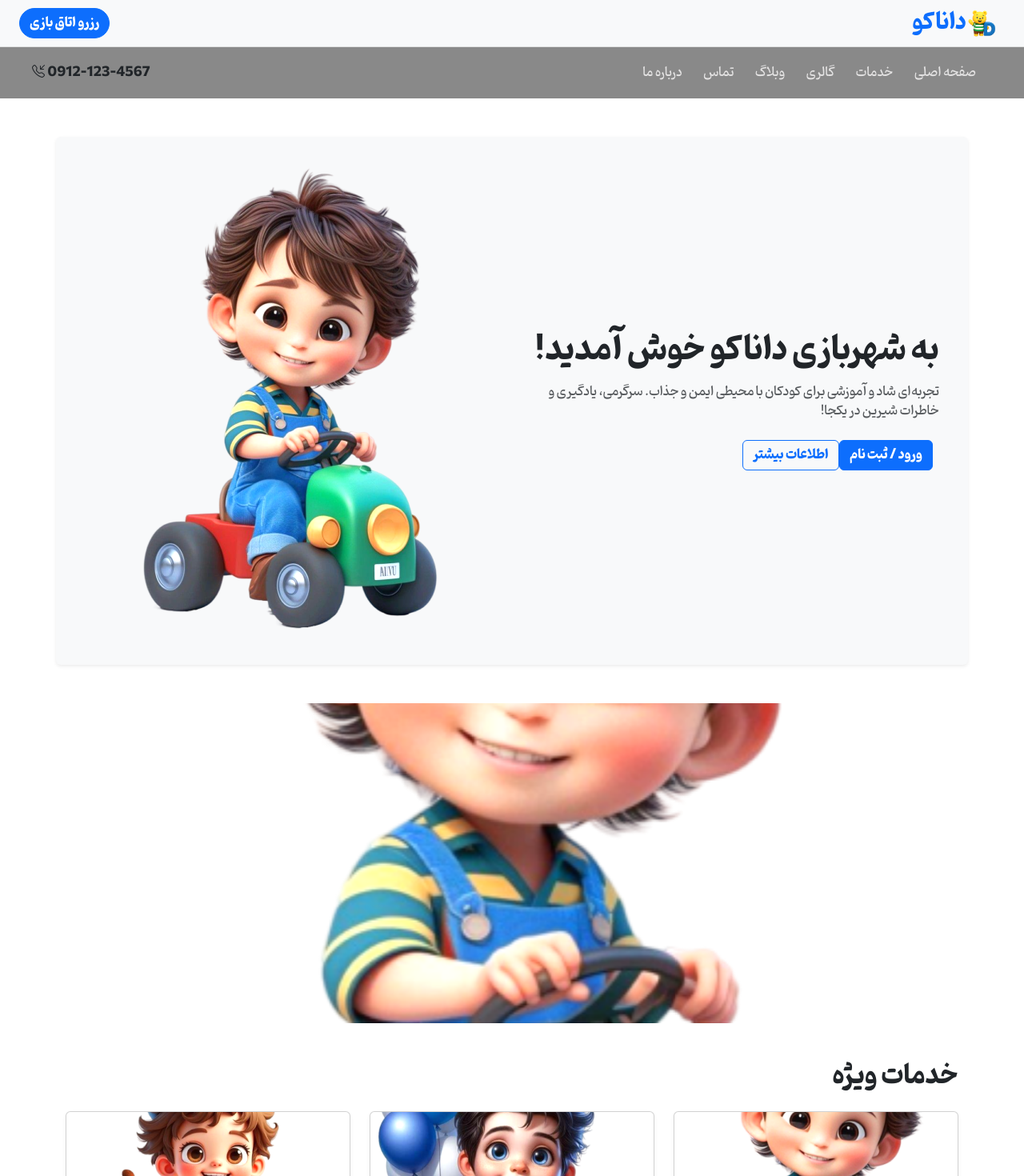
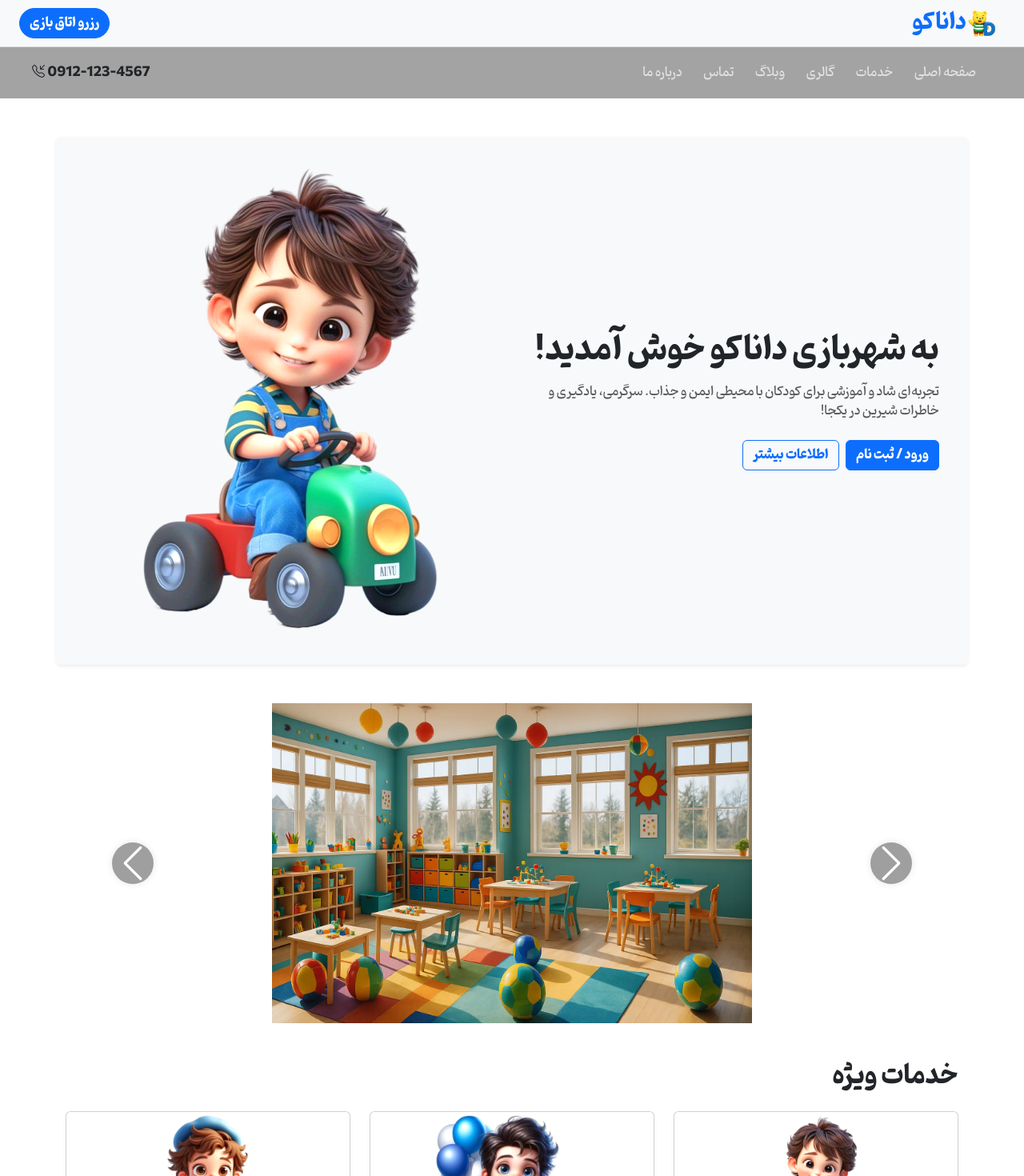
Before and after one commit to HosseinzGTX7/nuxtjs-danaco-website, a Nuxt app: page / in a window 1280 px wide. Shown: the top 1470 px of the page at 80% size. Built offline with nearby package versions, Linux system fonts and the light colour scheme.

Commit message:
add Home page and Debug

```diff
--- a/app/components/Header.vue
+++ b/app/components/Header.vue
@@ -30,18 +30,26 @@
         </button>
 
         <div class="collapse navbar-collapse" id="navbarNav">
+  <ul class="navbar-nav py-1 px-3 ms-auto mb-2 mb-lg-0">
+    <li class="nav-item">
+      <NuxtLink to="/" class="nav-link" exact-active-class="active">صفحه اصلی</NuxtLink></li>
+    <li class="nav-item">
+      <NuxtLink to="/services" class="nav-link" exact-active-class="active">خدمات</NuxtLink></li>
+    <li class="nav-item">
+      <NuxtLink to="/gallery" class="nav-link" exact-active-class="active">گالری</NuxtLink></li>
+    <li class="nav-item">
+      <NuxtLink to="/blog" class="nav-link" exact-active-class="active">وبلاگ</NuxtLink></li>
+    <li class="nav-item">
+      <NuxtLink to="/contact" class="nav-link" exact-active-class="active">تماس</NuxtLink></li>
+    <li class="nav-item">
+      <NuxtLink to="/about" class="nav-link" exact-active-class="active">درباره ما</NuxtLink></li>
+  </ul>
 
-          <ul class="navbar-nav py-1 px-3 ms-auto mb-2 mb-lg-0">
-            <li class="nav-item"><a class="nav-link active" href="#">صفحه اصلی</a></li>
-            <li class="nav-item"><NuxtLink class="nav-link" to="services">خدمات</NuxtLink></li>
-            <li class="nav-item"><NuxtLink class="nav-link" to="/gallery">گالری</NuxtLink></li>
-            <li class="nav-item"><NuxtLink class="nav-link" to="/blog">وبلاگ</NuxtLink></li>
-            <li class="nav-item"><NuxtLink class="nav-link" to="/contact">تماس</NuxtLink></li>
-            <li class="nav-item"><NuxtLink class="nav-link" to="/about">درباره ما</NuxtLink></li>
-          </ul>
+  <span class="text-dark fw-bold p-1 me-2 mt-lg-0">
+    0912-123-4567 <i class="bi bi-telephone-inbound"></i>
+  </span>
+</div>
 
-          <span class="text-dark fw-bold p-1 me-2 mt-lg-0">0912-123-4567 <i class="bi bi-telephone-inbound"></i></span>
-        </div>
       </div>
     </nav>
   </header>
@@ -56,7 +64,7 @@
 
 /* بخش منو */
 .main-nav {
-  background-color: #898989;
+  background-color: #a3a3a3;
 }
 .nav-link {
   color: #e4e3e3 !important;
--- a/app/layouts/default.vue
+++ b/app/layouts/default.vue
@@ -7,5 +7,15 @@
 </template>
 
 <script setup>
-import Navbar from '~/components/Header.vue'
+import Header from '~/components/Header.vue'
+import { useHead } from '#imports'
+
+useHead({
+  script: [
+    {
+      src: 'https://cdn.jsdelivr.net/npm/bootstrap@5.3.2/dist/js/bootstrap.bundle.min.js',
+      defer: true
+    }
+  ]
+})
 </script>
--- a/app/pages/gallery.vue
+++ b/app/pages/gallery.vue
@@ -6,7 +6,7 @@
       <h2 class="fw-bold mb-0">تور مجازی / گالری</h2>
     </div>
 
-    <!-- Navbar صفحات -->
+    <!-- دسته‌بندی‌ها -->
     <ul class="nav nav-pills justify-content-center mb-5 flex-wrap">
       <li class="nav-item" v-for="cat in categories" :key="cat">
         <button
@@ -19,11 +19,11 @@
       </li>
     </ul>
 
-    <!-- گالری با افکت -->
+    <!-- لیست گالری -->
     <transition-group name="fade" tag="div" class="row g-4">
       <div
         class="col-12 col-md-6 col-lg-4"
-        v-for="(item) in filteredGallery"
+        v-for="item in filteredGallery"
         :key="item.title"
       >
         <div class="position-relative overflow-hidden rounded shadow-sm gallery-card">
@@ -49,17 +49,11 @@ const galleryStore = useGalleryStore()
 
 const selectedCategory = ref('همه')
 
-// دسته‌بندی‌ها بر اساس داده‌های store
-const categories = computed(() => {
-  const cats = galleryStore.items.map(i => i.category)
-  return ['همه', ...new Set(cats)]
-})
+// گرفتن دسته‌بندی‌ها از getter استور
+const categories = computed(() => galleryStore.categories)
 
-// فیلتر کردن بر اساس دسته‌بندی انتخاب‌شده
-const filteredGallery = computed(() => {
-  if (selectedCategory.value === 'همه') return galleryStore.items
-  return galleryStore.items.filter(item => item.category === selectedCategory.value)
-})
+// آیتم‌های فیلترشده از getter استور
+const filteredGallery = computed(() => galleryStore.itemsByCategory(selectedCategory.value))
 </script>
 
 <style scoped>
--- a/app/pages/index.vue
+++ b/app/pages/index.vue
@@ -9,7 +9,7 @@
           تجربه‌ای شاد و آموزشی برای کودکان با محیطی ایمن و جذاب. سرگرمی، یادگیری و خاطرات شیرین در یکجا!
         </p>
         <div class="mt-4">
-          <button class="btn btn-primary me-2">ورود / ثبت نام</button>
+          <button class="btn btn-primary ms-2">ورود / ثبت نام</button>
           <button class="btn btn-outline-primary">اطلاعات بیشتر</button>
         </div>
       </div>
@@ -19,10 +19,10 @@
     </div>
 
     <!-- اسلایدر تصاویر -->
-    <div id="homeCarousel" class="carousel slide mb-5" data-bs-ride="carousel">
+    <div id="homeCarousel" class="carousel slide mb-5" data-bs-ride="carousel" data-bs-interval="2000">
       <div class="carousel-inner">
         <div class="carousel-item" :class="{ active: index === 0 }" v-for="(slide, index) in sliderImages" :key="index">
-          <img :src="slide" class="d-block w-100 rounded" alt="Slide Image" style="height: 400px; object-fit: cover;">
+          <img :src="slide" class="d-block w-100 rounded" alt="Slide Image" style="height: 400px; object-fit: contain;">
         </div>
       </div>
       <button class="carousel-control-prev" type="button" data-bs-target="#homeCarousel" data-bs-slide="prev">
@@ -38,9 +38,11 @@
     <!-- نمایش سه خدمت -->
     <h2 class="fw-bold mb-4">خدمات ویژه</h2>
     <div class="row g-4 mb-5">
-      <div class="col-12 col-md-4" v-for="(service, index) in services.slice(0,3)" :key="index">
+      <div class="col-12 col-md-4"
+           v-for="(service, index) in servicesToShow"
+           :key="index">
         <div class="card h-100 shadow-sm text-center">
-          <img :src="service.image" class="card-img-top" style="height:200px; object-fit: cover;" :alt="service.title" />
+          <img :src="service.image" class="card-img-top" style="height:200px; object-fit: contain;" :alt="service.title" />
           <div class="card-body">
             <h5 class="card-title fw-bold">{{ service.title }}</h5>
             <p class="card-text text-muted">{{ service.description }}</p>
@@ -54,7 +56,9 @@
     <!-- نمایش چهار عکس گالری -->
     <h2 class="fw-bold mb-4">گالری</h2>
     <div class="row g-4 mb-3">
-      <div class="col-12 col-md-3" v-for="(item, index) in galleryItems.slice(0,4)" :key="index">
+      <div class="col-12 col-md-3"
+           v-for="(item, index) in galleryToShow"
+           :key="index">
         <div class="position-relative overflow-hidden rounded shadow-sm">
           <img :src="item.image" class="img-fluid w-100" style="height:200px; object-fit: cover;" :alt="item.title">
           <div class="position-absolute bottom-0 start-0 w-100 p-2 text-white"
@@ -82,7 +86,9 @@
     <!-- آخرین مقالات وبلاگ -->
     <h2 class="fw-bold mb-4">آخرین مقالات</h2>
     <div class="row g-4">
-      <div class="col-12 col-md-4" v-for="(article) in articles.slice(0,3)" :key="article.slug">
+      <div class="col-12 col-md-4"
+           v-for="(article) in articlesToShow"
+           :key="article.slug">
         <div class="card h-100 shadow-sm">
           <img :src="article.image" class="card-img-top" style="height:200px; object-fit: cover;" :alt="article.title">
           <div class="card-body">
@@ -98,23 +104,29 @@
 </template>
 
 <script setup>
+import { computed, onMounted } from 'vue'
 import { useServicesStore } from '~/stores/useServices'
 import { useGalleryStore } from '~/stores/useGallery'
 import { useBlogStore } from '~/stores/useArticles'
-import { ref } from 'vue'
 
 const servicesStore = useServicesStore()
 const galleryStore = useGalleryStore()
 const blogStore = useBlogStore()
 
-const services = servicesStore.services
-const galleryItems = galleryStore.galleryItems
-const articles = blogStore.articles
+// reactive computed برای SSR-safe بودن
+const services = computed(() => servicesStore.services || [])
+const galleryItems = computed(() => galleryStore.items || [])
+const articles = computed(() => blogStore.articles || [])
+
+// بخش‌های محدود برای نمایش (slice امن)
+const servicesToShow = computed(() => Array.isArray(services.value) ? services.value.slice(0,3) : [])
+const galleryToShow = computed(() => Array.isArray(galleryItems.value) ? galleryItems.value.slice(0,4) : [])
+const articlesToShow = computed(() => Array.isArray(articles.value) ? articles.value.slice(0,3) : [])
 
 const sliderImages = [
-  '/images/IMG_20251005_163552_671.png',
-  '/images/IMG_20251005_163552_773.png',
-  '/images/IMG_20251005_163553_055.png'
+  '/images/IMG_20251005_131532_108.webp',
+  '/images/IMG_20251005_131531_954.webp',
+  '/images/IMG_20251005_163553_023.webp'
 ]
 
 const reviews = [
@@ -122,4 +134,25 @@ const reviews = [
   { name: 'احمد', text: 'محیط بسیار امن و آموزشی، پیشنهاد می‌کنم.' },
   { name: 'سارا', text: 'کودکان عاشق بازی‌ها و فعالیت‌ها شدند.' }
 ]
+
+// اگر storeها async هستن، اینجا می‌تونیم fetch کنیم
+onMounted(() => {
+  if (servicesStore.fetchServices) servicesStore.fetchServices()
+  if (galleryStore.fetchItems) galleryStore.fetchItems()
+  if (blogStore.fetchArticles) blogStore.fetchArticles()
+})
 </script>
+
+
+<style scoped>
+
+.carousel-control-prev-icon,
+.carousel-control-next-icon {
+  background-color: #404040;
+  width: 52px;
+  height: 52px;
+  border-radius: 50%;
+  box-shadow: 0 0 10px rgba(0,0,0,0.2);
+}
+
+</style>
--- a/app/plugins/pinia.js
+++ /dev/null
@@ -1,8 +0,0 @@
-// plugins/pinia.js
-import { createPinia } from 'pinia'
-import { defineNuxtPlugin } from '#app'
-
-export default defineNuxtPlugin((nuxtApp) => {
-  const pinia = createPinia()
-  nuxtApp.vueApp.use(pinia)
-})
--- a/app/stores/useGallery.js
+++ b/app/stores/useGallery.js
@@ -2,7 +2,7 @@ import { defineStore } from 'pinia'
 
 export const useGalleryStore = defineStore('gallery', {
   state: () => ({
-    galleryItems: [
+    items: [
       { title: 'کتابخانه جذاب', image: '/images/IMG_20251005_131532_142.webp', category: 'کتابخانه' },
       { title: 'قطار بازی', image: '/images/IMG_20251005_131532_081.webp', category: 'فضای بازی' },
       { title: 'کارگاه نقاشی', image: '/images/IMG_20251005_131532_516.webp', category: 'کارگاه' },
@@ -13,9 +13,17 @@ export const useGalleryStore = defineStore('gallery', {
     ]
   }),
   getters: {
-    getItemsByCategory: (state) => (category) => {
-      if (category === 'همه') return state.galleryItems
-      return state.galleryItems.filter(item => item.category === category)
+    // گرفتن آیتم‌ها بر اساس دسته‌بندی
+    itemsByCategory: (state) => {
+      return (category) => {
+        if (category === 'همه') return state.items
+        return state.items.filter(item => item.category === category)
+      }
+    },
+    // لیست دسته‌بندی‌های موجود
+    categories: (state) => {
+      const cats = state.items.map(item => item.category)
+      return ['همه', ...new Set(cats)]
     }
   }
 })
--- a/nuxt.config.ts
+++ b/nuxt.config.ts
@@ -7,5 +7,10 @@ export default defineNuxtConfig({
     'bootstrap-icons/font/bootstrap-icons.css',
     '@/assets/css/fonts.css'
   ],
-  plugins: [{ src: '~/plugins/bootstrap.client.ts', mode: 'client' }]
+  plugins: [{ src: '~/plugins/bootstrap.client.ts', mode: 'client' }
+  ],
+
+  modules: [
+    '@pinia/nuxt'
+  ]
 })
--- a/package.json
+++ b/package.json
@@ -10,6 +10,7 @@
     "postinstall": "nuxt prepare"
   },
   "dependencies": {
+    "@pinia/nuxt": "^0.11.2",
     "bootstrap": "^5.3.8",
     "bootstrap-icons": "^1.13.1",
     "nuxt": "^4.1.2",
```
Also changed, not shown: 1 other file (tests, documents, lock files or other folders).
